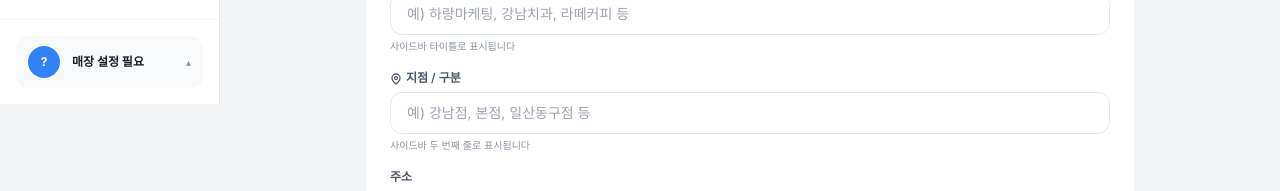
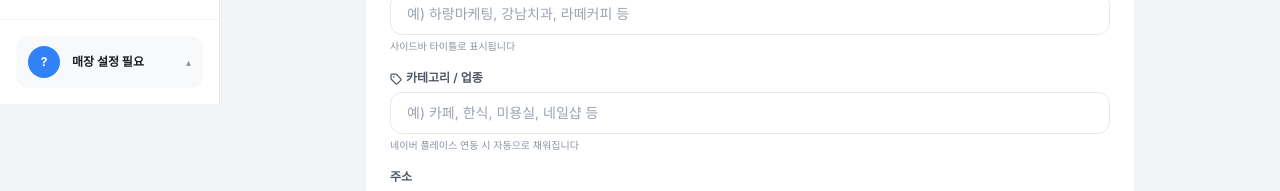
Before and after one commit to jty0221-del/localution, a Next.js app: page /settings/profile in a window 1280 px wide. Shown: the part 696-887 px from the top of the page. Built offline with nearby package versions, Linux system fonts and the light colour scheme; no server answers.

Commit message:
feat(profile): 지점/구분 → 카테고리/업종, 네이버 자동채움

```diff
--- a/app/settings/profile/page.tsx
+++ b/app/settings/profile/page.tsx
@@ -1,17 +1,13 @@
 'use client'
 
 // ============================================================
-// 32차-1 · /settings/profile — 네이버 연동 자동채움 + 사이드바 동기화
-//
-//   - loadServer: 서버저장값 > 네이버연동값 > localStorage 순 우선순위
-//   - naverLink 상태 보관 → "네이버에서 가져오기" 버튼 제공
-//   - 저장 시 localution:user-change 이벤트 → 사이드바 즉시 반영
+// 32차-2 · /settings/profile — 카테고리/업종 필드 (네이버 연동)
 // ============================================================
 
 import { useState, useEffect, useCallback } from 'react'
 import Link from 'next/link'
 import Sidebar from '../../components/Sidebar'
-import { User, Store, MapPin, Save, Check, ArrowLeft, Mail, Phone, LogOut, Link2, RefreshCw } from 'lucide-react'
+import { User, Store, MapPin, Save, Check, ArrowLeft, Mail, Phone, LogOut, Link2, RefreshCw, Tag } from 'lucide-react'
 import Footer from '../../components/Footer'
 import { confirmDialog, toast } from '../../lib/toast'
 
@@ -19,7 +15,7 @@ type UserCookie = {
   id?: string; name?: string; email?: string; provider?: string; profile_image?: string;
 }
 type StoreInfo = {
-  storeName?: string; branch?: string; address?: string; phone?: string;
+  storeName?: string; category?: string; address?: string; phone?: string;
 }
 type NaverLink = {
   external_id?: string | null
@@ -61,7 +57,7 @@ const PLATFORM_COLOR: Record<string, { bg: string; fg: string }> = {
 
 export default function ProfileSettingsPage() {
   const [user, setUser] = useState<UserCookie | null>(null)
-  const [form, setForm] = useState<StoreInfo>({ storeName: '', branch: '', address: '', phone: '' })
+  const [form, setForm] = useState<StoreInfo>({ storeName: '', category: '', address: '', phone: '' })
   const [saved, setSaved] = useState(false)
   const [loaded, setLoaded] = useState(false)
   const [saving, setSaving] = useState(false)
@@ -70,17 +66,16 @@ export default function ProfileSettingsPage() {
   const [naverAutoFilled, setNaverAutoFilled] = useState(false)
   const [naverLink, setNaverLink] = useState<NaverLink | null>(null)
 
-  // ── 서버 단일 진실원 로드 ─────────────────────────
   const loadServer = useCallback(async () => {
     try {
       const res = await fetch('/api/stores/me', { credentials: 'include', cache: 'no-store' })
       const data = await res.json()
       if (!res.ok || !data?.ok) return
 
-      const naverName    = data.naver_link?.external_name || ''
-      const naverAddress = data.naver_link?.address       || ''
+      const naverName     = data.naver_link?.external_name || ''
+      const naverAddress  = data.naver_link?.address       || ''
+      const naverCategory = data.naver_link?.category      || ''
 
-      // naverLink 상태 저장 (버튼 표시용)
       if (data.naver_link && data.naver_link.external_name) {
         setNaverLink(data.naver_link)
       }
@@ -88,10 +83,10 @@ export default function ProfileSettingsPage() {
       if (data.store || data.naver_link) {
         setForm((prev) => ({
           // 우선순위: 서버저장값 > 네이버연동값 > localStorage(prev)
-          storeName: data.store?.name    || naverName    || prev.storeName || '',
-          branch:    prev.branch || '',
-          address:   data.store?.address || naverAddress || prev.address   || '',
-          phone:     data.store?.phone   || prev.phone   || '',
+          storeName: data.store?.name     || naverName     || prev.storeName || '',
+          category:  data.store?.category || naverCategory || prev.category  || '',
+          address:   data.store?.address  || naverAddress  || prev.address   || '',
+          phone:     data.store?.phone    || prev.phone    || '',
         }))
       }
       if (naverName) setNaverAutoFilled(true)
@@ -109,21 +104,19 @@ export default function ProfileSettingsPage() {
 
   useEffect(() => {
     setUser(readCookieUser())
-    // localStorage 우선 (즉시 표시)
     try {
       const raw = localStorage.getItem('localution_store')
       if (raw) {
         const parsed = JSON.parse(raw)
         setForm({
           storeName: parsed.storeName || '',
-          branch:    parsed.branch    || '',
+          category:  parsed.category  || parsed.branch || '',
           address:   parsed.address   || '',
           phone:     parsed.phone     || '',
         })
       }
     } catch {}
     setLoaded(true)
-    // 서버 조회 → 네이버 연동 포함 최신값 보충
     loadServer()
   }, [loadServer])
 
@@ -132,6 +125,7 @@ export default function ProfileSettingsPage() {
     setForm(f => ({
       ...f,
       storeName: naverLink.external_name || f.storeName || '',
+      category:  naverLink.category      || f.category  || '',
       address:   naverLink.address       || f.address   || '',
     }))
     toast.info('네이버 플레이스 정보를 가져왔어요. 저장 버튼을 눌러 반영하세요.')
@@ -141,13 +135,11 @@ export default function ProfileSettingsPage() {
     e.preventDefault()
     if (!form.storeName) return
     setSaving(true)
-    // 1) localStorage (사이드바 즉시 반영)
     try {
       localStorage.setItem('localution_store', JSON.stringify(form))
       window.dispatchEvent(new CustomEvent('localution:user-change'))
     } catch {}
 
-    // 2) 서버 upsert — 로그인 상태일 때만
     try {
       if (user?.id) {
         const res = await fetch('/api/stores/register', {
@@ -155,9 +147,10 @@ export default function ProfileSettingsPage() {
           credentials: 'include',
           headers: { 'Content-Type': 'application/json' },
           body: JSON.stringify({
-            name: form.storeName,
-            address: form.address || null,
-            phone: form.phone || null,
+            name:     form.storeName,
+            category: form.category  || null,
+            address:  form.address   || null,
+            phone:    form.phone     || null,
           }),
         })
         const data = await res.json().catch(() => ({}))
@@ -183,7 +176,6 @@ export default function ProfileSettingsPage() {
     <div className="flex min-h-screen bg-[#F2F4F6]">
       <Sidebar />
       <main className="flex-1 ml-0 md:ml-[220px] p-4 pt-20 md:p-6 md:pt-6 min-w-0 pb-24 md:pb-6">
-        {/* 헤더 배너 */}
         <section className="bg-gradient-to-r from-[#6366F1] to-[#4338CA] text-white px-4 py-10 sm:py-14">
           <div className="max-w-5xl mx-auto flex items-center gap-4">
             <div className="text-4xl sm:text-5xl drop-shadow-sm">👤</div>
@@ -356,18 +348,18 @@ export default function ProfileSettingsPage() {
 
               <div>
                 <label className="block text-xs font-semibold text-[#4E5968] mb-1.5">
-                  <MapPin size={12} strokeWidth={2.5} className="inline mr-1" />
-                  지점 / 구분
+                  <Tag size={12} strokeWidth={2.5} className="inline mr-1" />
+                  카테고리 / 업종
                 </label>
                 <input
                   type="text"
-                  value={form.branch || ''}
-                  onChange={e => setForm(f => ({ ...f, branch: e.target.value }))}
-                  placeholder="예) 강남점, 본점, 일산동구점 등"
-                  maxLength={24}
+                  value={form.category || ''}
+                  onChange={e => setForm(f => ({ ...f, category: e.target.value }))}
+                  placeholder="예) 카페, 한식, 미용실, 네일샵 등"
+                  maxLength={30}
                   className="w-full px-4 py-2.5 rounded-xl border border-[#E5E8EB] focus:outline-none focus:border-[#3182F6] focus:ring-2 focus:ring-[#3182F6]/10 text-sm"
                 />
-                <p className="text-[10px] text-[#8B95A1] mt-1">사이드바 두 번째 줄로 표시됩니다</p>
+                <p className="text-[10px] text-[#8B95A1] mt-1">네이버 플레이스 연동 시 자동으로 채워집니다</p>
               </div>
 
               <div>
```
